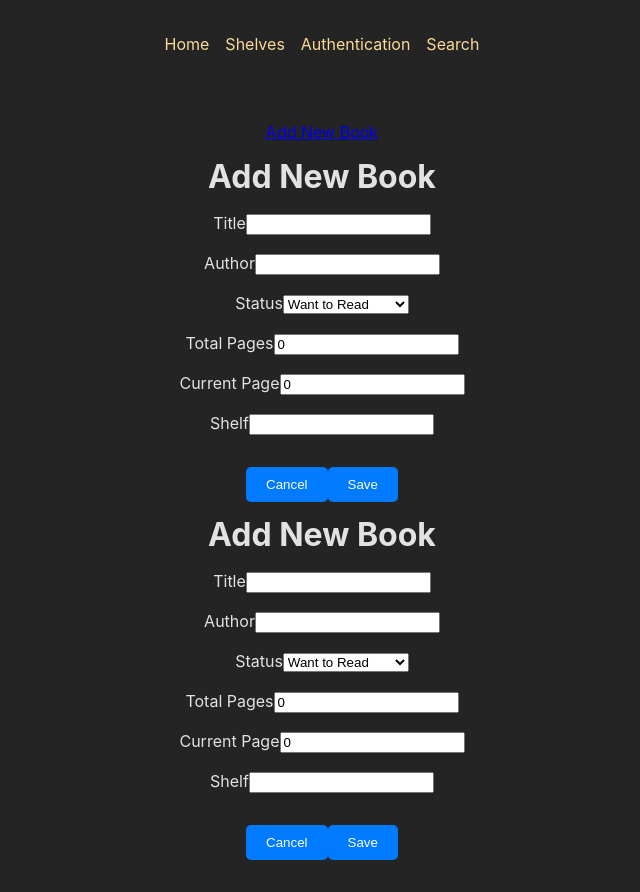
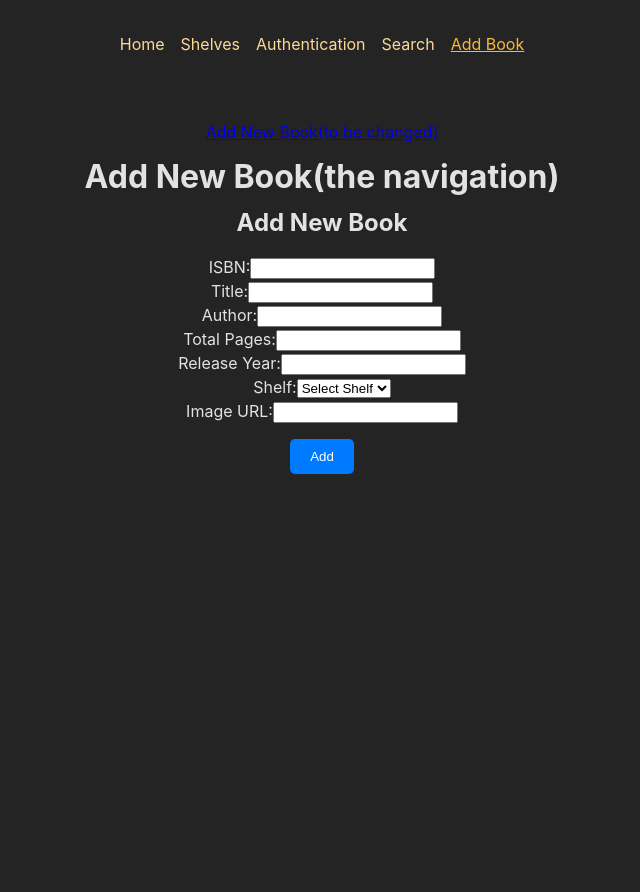
Before and after one commit to hase-yi/cm3070-finalproject, a React (Create React App) app: page /books/new in a window 1280 px wide. Shown: the whole page, without its empty margins (318-958 px from the left). After the commit the page ends 800 px from the top, so only its background shows below. Built offline with nearby package versions, Linux system fonts and the light colour scheme.

Commit message:
Fixed BookNavigation double render problem

```diff
--- a/src/Pages/BookPages/NewBook.js
+++ b/src/Pages/BookPages/NewBook.js
@@ -4,8 +4,8 @@ import BookForm from '../../containers/BookContainers/BookForm';
 const NewBookPage = () => {
   return (
     <div>
-      <h1>Add New Book</h1>
-      <BookForm method="POST" />
+      <h1>Add New Book(the navigation)</h1>
+      <BookForm  />
     </div>
   );
 };
--- a/src/components/BookComponents/BookNavigation.js
+++ b/src/components/BookComponents/BookNavigation.js
@@ -1,5 +1,5 @@
 import React from 'react';
-import { Link, Outlet } from 'react-router-dom';
+import { Link } from 'react-router-dom';
 
 const BookNavigation = () => {
   return (
@@ -7,11 +7,10 @@ const BookNavigation = () => {
       <nav>
         <ul>
           <li>
-            <Link to="/books/new">Add New Book</Link>
+            <Link to="/books/new">Add New Book(to be changed)</Link>
           </li>
         </ul>
       </nav>
-      <Outlet />
     </div>
   );
 };
--- a/src/components/MainNavigation.js
+++ b/src/components/MainNavigation.js
@@ -52,6 +52,17 @@ function MainNavigation() {
 							Search
 						</NavLink>
 					</li>
+					<li>
+						<NavLink
+							to="books/new"
+							className={({ isActive }) =>
+								isActive ? classes.active : undefined
+							}
+							end
+						>
+							Add Book
+						</NavLink>
+					</li>
 				</ul>
 			</nav>
 		</header>
--- a/src/containers/BookContainers/BookForm.js
+++ b/src/containers/BookContainers/BookForm.js
@@ -1,126 +1,158 @@
-import React, { useState } from 'react';
+import React, { useState, useEffect } from 'react';
 import { useDispatch, useSelector } from 'react-redux';
-import { useNavigate } from 'react-router-dom';
-import { createBook, updateBook } from '../../features/bookSlice';
-import classes from './BookForm.module.css';
+import { useNavigate, useParams } from 'react-router-dom';
+import { createBook, fetchBook, updateBook } from '../../features/bookSlice';
 
-const BookForm = ({ method, book }) => {
-  const [title, setTitle] = useState(book ? book.title : '');
-  const [author, setAuthor] = useState(book ? book.author : '');
-  const [status, setStatus] = useState(book ? book.status : 'want_to_read');
-  const [totalPages, setTotalPages] = useState(book ? book.total_pages : 0);
-  const [currentPage, setCurrentPage] = useState(book ? book.current_page : 0);
-  const [shelf, setShelf] = useState(book ? book.shelf : '');
-
+const BookForm = () => {
   const dispatch = useDispatch();
   const navigate = useNavigate();
-  const isSubmitting = useSelector((state) => state.books.status === 'loading');
-  const validationErrors = useSelector((state) => state.books.validationErrors);
+  const { id } = useParams();
+  const isEditing = Boolean(id);
 
-  const handleSubmit = async (event) => {
-    event.preventDefault();
+  // Initialize formData state to hold form field values
+  const [formData, setFormData] = useState({
+    isbn: '',
+    title: '',
+    author: '',
+    total_pages: '',
+    release_year: '',
+    shelf: '',
+    image: ''
+  });
 
-    const bookData = {
-      title,
-      author,
-      status,
-      total_pages: totalPages,
-      current_page: currentPage,
-      shelf,
+  // Get the book to edit if isEditing is true
+  const book = useSelector((state) =>
+    state.books.books.find((book) => book.id === parseInt(id))
+  );
+
+  // Fetch book data if editing
+  useEffect(() => {
+    if (isEditing) {
+      if (!book) {
+        dispatch(fetchBook(id));
+      } else {
+        setFormData({
+          isbn: book.isbn,
+          title: book.title,
+          author: book.author,
+          total_pages: book.total_pages || '',
+          release_year: book.release_year || '',
+          shelf: book.shelf ? book.shelf.id : '',
+          image: book.image || ''
+        });
+      }
+    }
+  }, [isEditing, book, dispatch, id]);
+
+  // Get shelves from state
+  const shelves = useSelector((state) => state.shelves.shelves);
+
+  // Handle form field changes
+  const handleChange = (e) => {
+    const { name, value } = e.target;
+    setFormData({
+      ...formData,
+      [name]: value
+    });
   };
 
-    try {
-      if (method === 'POST') {
-        await dispatch(createBook(bookData)).unwrap();
-      } else if (method === 'PATCH' && book) {
-        await dispatch(updateBook({ id: book.id, updatedBook: bookData })).unwrap();
+  // Handle form submission
+  const handleSubmit = async (e) => {
+    e.preventDefault();
+    if (isEditing) {
+      await dispatch(updateBook({ id, updatedBook: formData }));
+    } else {
+      await dispatch(createBook(formData));
     }
     navigate('/books');
-    } catch (err) {
-      console.error('Failed to save book:', err);
-    }
   };
 
   return (
-    <form className={classes.form} onSubmit={handleSubmit}>
-      {validationErrors && (
-        <ul>
-          {Object.entries(validationErrors).map(([field, errors]) =>
-            errors.map((error, index) => <li key={`${field}-${index}`}>{`${field}: ${error}`}</li>)
-          )}
-        </ul>
-      )}
-      <p>
-        <label htmlFor="title">Title</label>
+    <div>
+      <h2>{isEditing ? 'Edit Book' : 'Add New Book'}</h2>
+      <form onSubmit={handleSubmit}>
+        <div>
+          <label htmlFor="isbn">ISBN:</label>
           <input
-          id="title"
             type="text"
-          value={title}
-          onChange={(e) => setTitle(e.target.value)}
+            id="isbn"
+            name="isbn"
+            value={formData.isbn}
+            onChange={handleChange}
             required
           />
-      </p>
-      <p>
-        <label htmlFor="author">Author</label>
+        </div>
+        <div>
+          <label htmlFor="title">Title:</label>
           <input
-          id="author"
             type="text"
-          value={author}
-          onChange={(e) => setAuthor(e.target.value)}
+            id="title"
+            name="title"
+            value={formData.title}
+            onChange={handleChange}
             required
           />
-      </p>
-      <p>
-        <label htmlFor="status">Status</label>
-        <select
-          id="status"
-          value={status}
-          onChange={(e) => setStatus(e.target.value)}
-          required
-        >
-          <option value="want_to_read">Want to Read</option>
-          <option value="is_reading">Is Reading</option>
-          <option value="finished_reading">Finished Reading</option>
-          <option value="not_to_finish">Not to Finish</option>
-        </select>
-      </p>
-      <p>
-        <label htmlFor="totalPages">Total Pages</label>
+        </div>
+        <div>
+          <label htmlFor="author">Author:</label>
           <input
-          id="totalPages"
-          type="number"
-          value={totalPages}
-          onChange={(e) => setTotalPages(e.target.value)}
-        />
-      </p>
-      <p>
-        <label htmlFor="currentPage">Current Page</label>
-        <input
-          id="currentPage"
-          type="number"
-          value={currentPage}
-          onChange={(e) => setCurrentPage(e.target.value)}
-        />
-      </p>
-      <p>
-        <label htmlFor="shelf">Shelf</label>
-        <input
-          id="shelf"
             type="text"
-          value={shelf}
-          onChange={(e) => setShelf(e.target.value)}
+            id="author"
+            name="author"
+            value={formData.author}
+            onChange={handleChange}
             required
           />
-      </p>
-      <div className={classes.actions}>
-        <button type="button" onClick={() => navigate('/books')} disabled={isSubmitting}>
-          Cancel
-        </button>
-        <button type="submit" disabled={isSubmitting}>
-          {isSubmitting ? 'Submitting' : 'Save'}
-        </button>
         </div>
+        <div>
+          <label htmlFor="total_pages">Total Pages:</label>
+          <input
+            type="number"
+            id="total_pages"
+            name="total_pages"
+            value={formData.total_pages}
+            onChange={handleChange}
+          />
+        </div>
+        <div>
+          <label htmlFor="release_year">Release Year:</label>
+          <input
+            type="number"
+            id="release_year"
+            name="release_year"
+            value={formData.release_year}
+            onChange={handleChange}
+          />
+        </div>
+        <div>
+          <label htmlFor="shelf">Shelf:</label>
+          <select
+            id="shelf"
+            name="shelf"
+            value={formData.shelf}
+            onChange={handleChange}
+          >
+            <option value="">Select Shelf</option>
+            {shelves.map((shelf) => (
+              <option key={shelf.id} value={shelf.id}>
+                {shelf.title}
+              </option>
+            ))}
+          </select>
+        </div>
+        <div>
+          <label htmlFor="image">Image URL:</label>
+          <input
+            type="text"
+            id="image"
+            name="image"
+            value={formData.image}
+            onChange={handleChange}
+          />
+        </div>
+        <button type="submit">{isEditing ? 'Update' : 'Add'}</button>
       </form>
+    </div>
   );
 };
 
```
Lines whose indentation alone changed are shown as unchanged.
